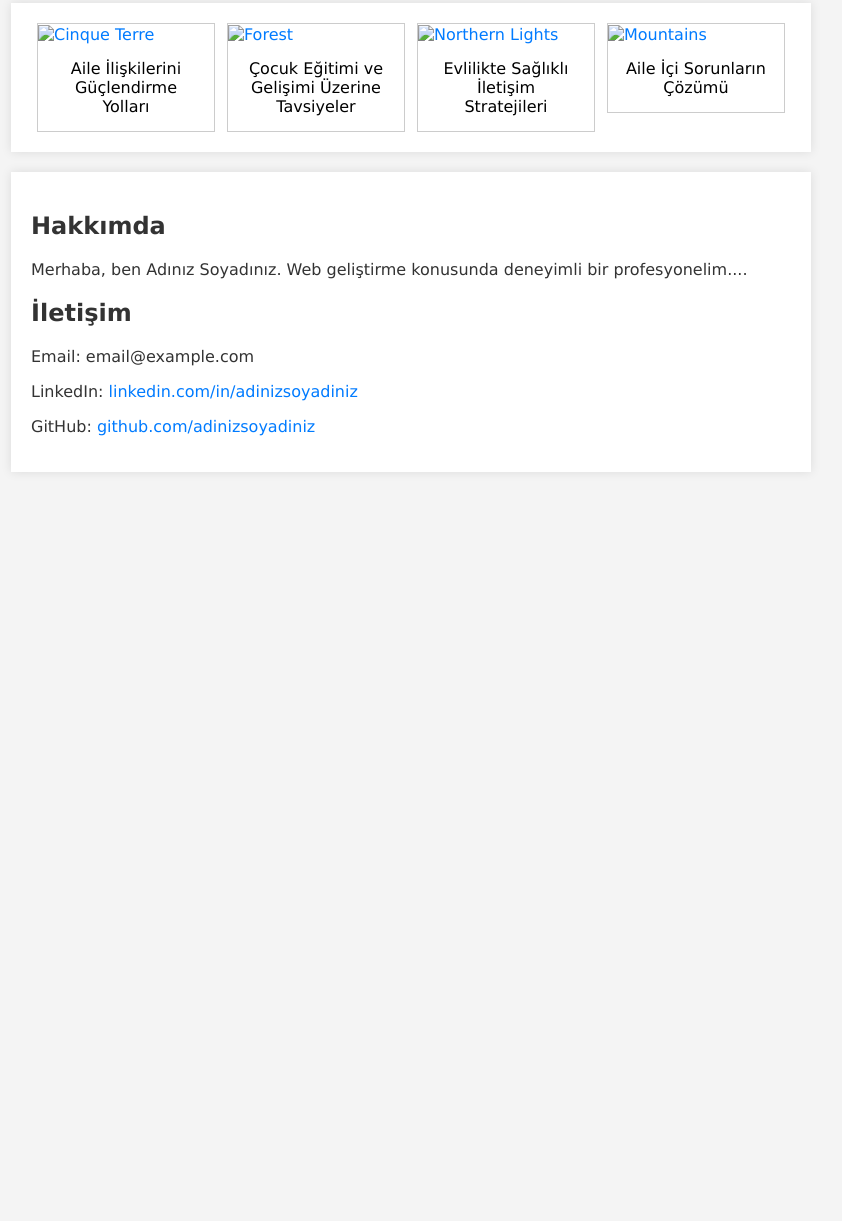
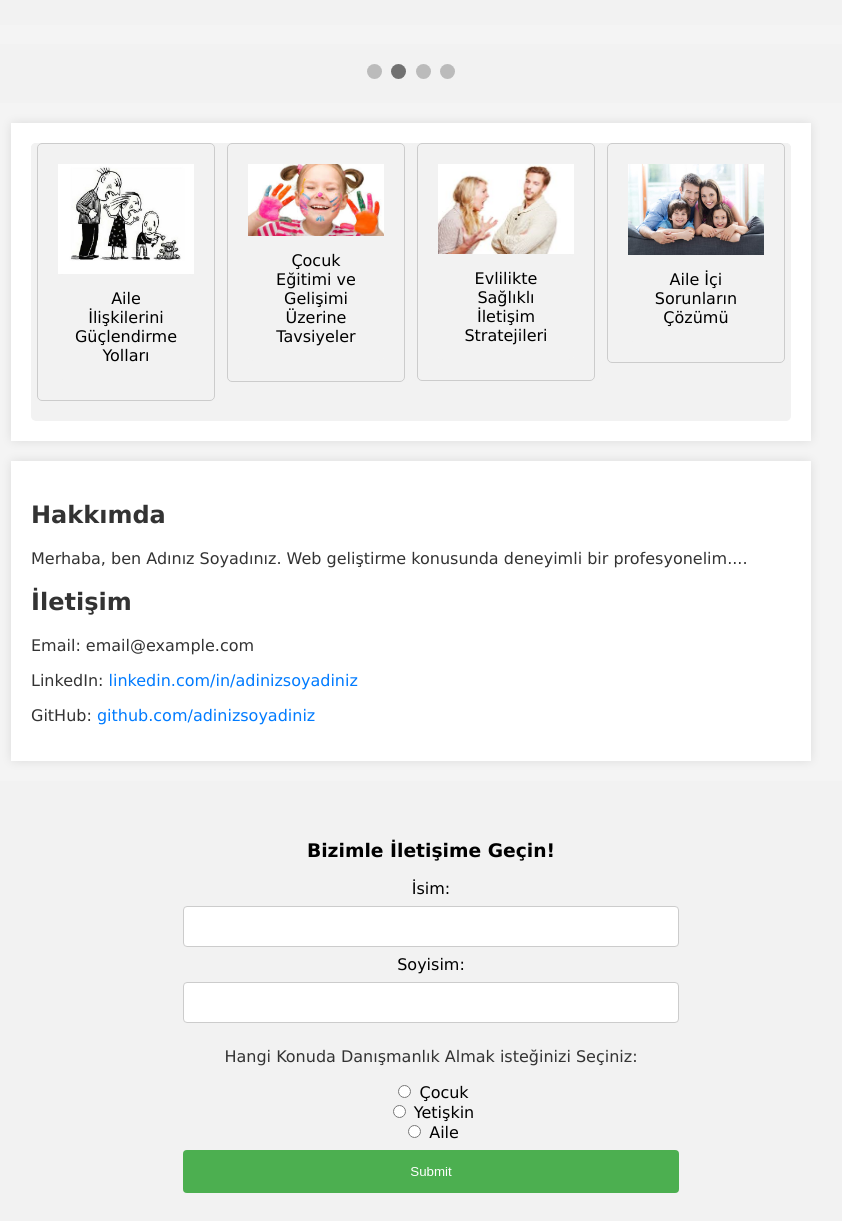
Before and after one commit to ceren0799/PersonalEducationWebS-te, a plain HTML site: page index.html in a window 1280 px wide. Shown: the part 644-1865 px from the top of the page, without its empty margins (229-1071 px from the left). Before the commit the page ends 1136 px from the top, so only its background shows below. Drawn offline with Linux system fonts and the light colour scheme.

Commit message:
formsectionandfaviconadded

```diff
--- a/index.css
+++ b/index.css
@@ -23,6 +23,7 @@ h1, h2, p {
     color: #333;
     position: relative;
 }
+
 
 
 ul {
@@ -90,29 +91,9 @@ img {vertical-align: middle;}
 
 /* Slideshow container */
 .slideshow-container {
-  max-width: 1000px;
-  position: relative;
+  max-width: 100%;
+  position: center;
   margin: auto;
-}
-
-/* Caption text */
-.text {
-  color: #f2f2f2;
-  font-size: 15px;
-  padding: 8px 12px;
-  position: absolute;
-  bottom: 8px;
-  width: 100%;
-  text-align: center;
-}
-
-/* Number text (1/3 etc) */
-.numbertext {
-  color: #f2f2f2;
-  font-size: 12px;
-  padding: 8px 12px;
-  position: absolute;
-  top: 0;
 }
 
 /* The dots/bullets/indicators */
@@ -156,8 +137,8 @@ div.gallery:hover {
 }
 
 div.gallery img {
-  width: 175px;
-  height: 100px;
+  width: 100%;
+  height: 100%;
 }
 
 div.desc {
@@ -193,3 +174,46 @@ div.desc {
   display: table;
   clear: both;
 }
+
+.form{
+  position: center;
+  text-align: left;
+
+}
+
+.center {
+  position: absolute;
+  width: 100%;
+  text-align: center;
+}
+
+input[type=text], select {
+  width: 40%;
+  padding: 12px 20px;
+  margin: 8px 0;
+  display: inline-block;
+  border: 1px solid #ccc;
+  border-radius: 4px;
+  box-sizing: border-box;
+}
+
+input[type=submit] {
+  width: 40%;
+  background-color: #4CAF50;
+  color: white;
+  padding: 14px 20px;
+  margin: 8px 0;
+  border: none;
+  border-radius: 4px;
+  cursor: pointer;
+}
+
+input[type=submit]:hover {
+  background-color: #45a049;
+}
+
+div {
+  border-radius: 5px;
+  background-color: #f2f2f2;
+  padding: 20px;
+}
--- a/index.html
+++ b/index.html
@@ -5,6 +5,7 @@
     <meta charset="UTF-8">
     <meta name="viewport" content="width=device-width, initial-scale=1.0">
     <title>Sosyolog İpek Büyükyörük </title>
+    <link rel="shortcut icon" href="imagegallery/favicon.ico" type="image/x-icon">
 </head>
 <body>
 
@@ -34,27 +35,22 @@
           </ul>
 
     </header>
-
     <div class="slideshow-container">
 
       <div class="mySlides fade">
-        <div class="numbertext">1 / 4</div>
-        <img src="ss1.jpg" style="width: 1000px; height: 500px;">
+        <img src="imagegallery/ss1.jpg" style="width: 1000px; height: 500px;">
       </div>
 
       <div class="mySlides fade">
-        <div class="numbertext">2 / 4</div>
-        <img src="ss2.jpg" style="width: 1000px; height: 500px;">
+        <img src="imagegallery/ss2.jpg" style="width: 1000px; height: 500px;">
       </div>
 
       <div class="mySlides fade">
-        <div class="numbertext">3 / 4</div>
-        <img src="ss3.jpg" style="width: 1000px; height: 500px;">
+        <img src="imagegallery/ss3.jpg" style="width: 1000px; height: 500px;">
       </div>
 
       <div class="mySlides fade">
-        <div class="numbertext">4 / 4</div>
-        <img src="ss4.jpg" style="width: 1000px; height: 500px;">
+        <img src="imagegallery/ss4.jpg" style="width: 1000px; height: 500px;">
       </div>
       </div>
       <br>
@@ -70,7 +66,7 @@
         <div class="responsive">
           <div class="gallery">
             <a target="_blank" href="img_5terre.jpg">
-              <img src="aileicisorun.jpg" alt="Cinque Terre">
+              <img src="imagegallery/aileicisorun.jpg" alt="Cinque Terre">
             </a>
             <div class="desc">Aile İlişkilerini Güçlendirme Yolları</div>
           </div>
@@ -79,7 +75,7 @@
         <div class="responsive">
           <div class="gallery">
             <a target="_blank" href="img_forest.jpg">
-              <img src="cocukegitimi.jpg" alt="Forest">
+              <img src="imagegallery/cocukegitimi.jpg" alt="Forest">
             </a>
             <div class="desc">Çocuk Eğitimi ve Gelişimi Üzerine Tavsiyeler</div>
           </div>
@@ -88,7 +84,7 @@
         <div class="responsive">
           <div class="gallery">
             <a target="_blank" href="img_lights.jpg">
-              <img src="evlilikiletisim.png" alt="Northern Lights">
+              <img src="imagegallery/evlilikiletisim.png" alt="Northern Lights">
             </a>
             <div class="desc">Evlilikte Sağlıklı İletişim Stratejileri</div>
           </div>
@@ -97,7 +93,7 @@
         <div class="responsive">
           <div class="gallery">
             <a target="_blank" href="img_mountains.jpg">
-              <img src="aileiliskileri.jpg" alt="Mountains">
+              <img src="imagegallery/aileiliskileri.jpg" alt="Mountains">
             </a>
             <div class="desc">Aile İçi Sorunların Çözümü</div>
           </div>
@@ -116,6 +112,27 @@
         <p>GitHub: <a href="#">github.com/adinizsoyadiniz</a></p>
     </section>
 
+    <div class="form">
+      <div class="center">
+    <h3>Bizimle İletişime Geçin!</h3>
+    <form>
+      <label for="fname">İsim:</label><br>
+      <input type="text" id="fname" name="fname"><br>
+      <label for="lname">Soyisim:</label><br>
+      <input type="text" id="lname" name="lname">
+      <p>Hangi Konuda Danışmanlık Almak isteğinizi Seçiniz:</p>
+      <input type="radio" id="cocuk" name="fav_language" value="cocuk">
+      <label for="cocuk">Çocuk</label><br>
+      <input type="radio" id="yetiskin" name="fav_language" value="yetiskin">
+      <label for="yetiskin">Yetişkin</label><br>
+      <input type="radio" id="aile" name="fav_language" value="aile">
+      <label for="aile">Aile</label>
+
+      <br>
+      <input type="submit">
+    </form>
+    </div>
+  </div>
 
 <script>
 let slideIndex = 0;
```
Also changed, not shown: hakkımda.html (+6 -9 lines), imagegallery/favicon.ico (added).
